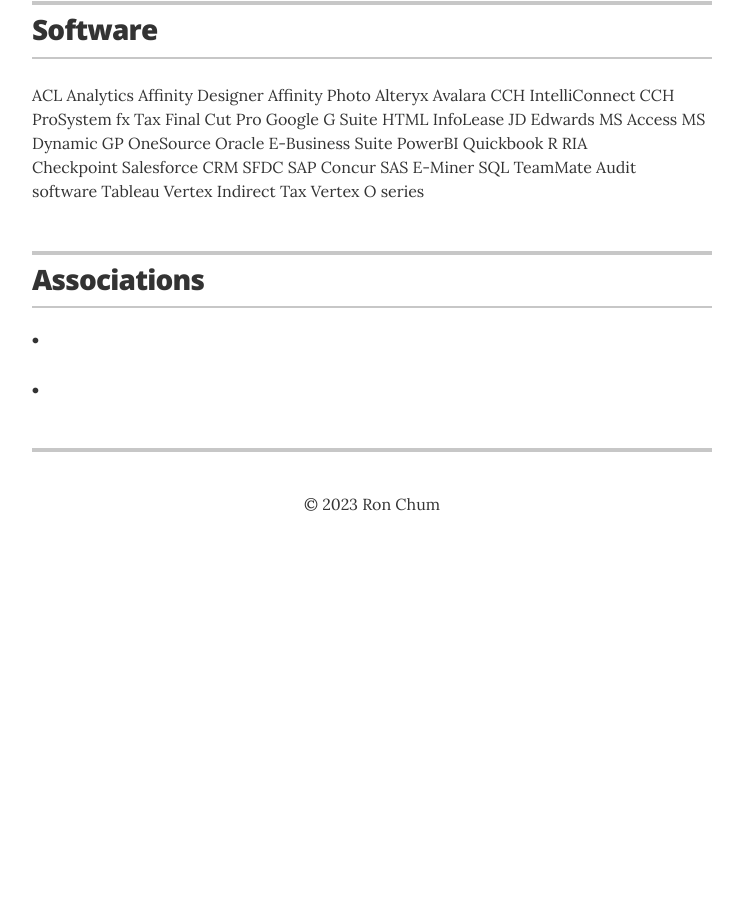
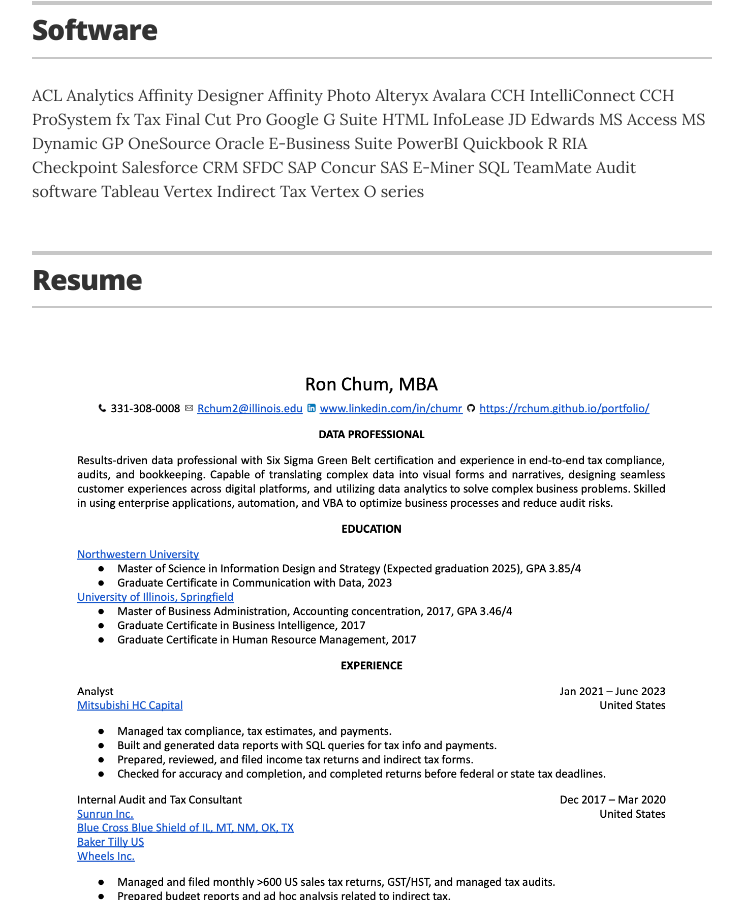
Before and after one commit to rchum/portfolio, a Jekyll site: the page built from index.html, in a window 1280 px wide and 900 px high, scrolled down 2383 px. Shown: the whole window, without its empty margins (268-1011 px from the left). Built offline with Jekyll 4.4.1, drawn with Linux system fonts in a browser that asks for light colours; before the commit the page ends 2947 px from its top, so only the background shows below that.

Commit message:
Update resume.html

```diff
--- a/_layouts/resume.html
+++ b/_layouts/resume.html
@@ -170,16 +170,17 @@
       <section class="content-section">
 
         <header class="section-header">
-          <h2>Associations</h2>
+          <h2>Resume</h2>
         </header>
+<p><img src="resume_ron_chum.png" style="width:100%;height:100%;"></img>
 
-        {% for association in site.data.associations %}
+     <!--   {% for association in site.data.associations %}
         <div class="resume-item" itemscope itemprop="memberOf" itemtype="http://schema.org/Organization">
           <h3 class="resume-item-title" itemprop="name">{% if association.url %}<a href="{{ association.url }}">{{ association.organization }}</a>{% else %}{{ association.organization }}{% endif %}</h3>
           <h4 class="resume-item-details" itemprop="description">{{ association.role }} &bull; {{ association.year }}</h4>
           <p class="resume-item-copy">{{ association.summary }}</p>
         </div>
-        {% endfor %}
+        {% endfor %} -->
 
       </section>
       <!-- end Associations -->
```
